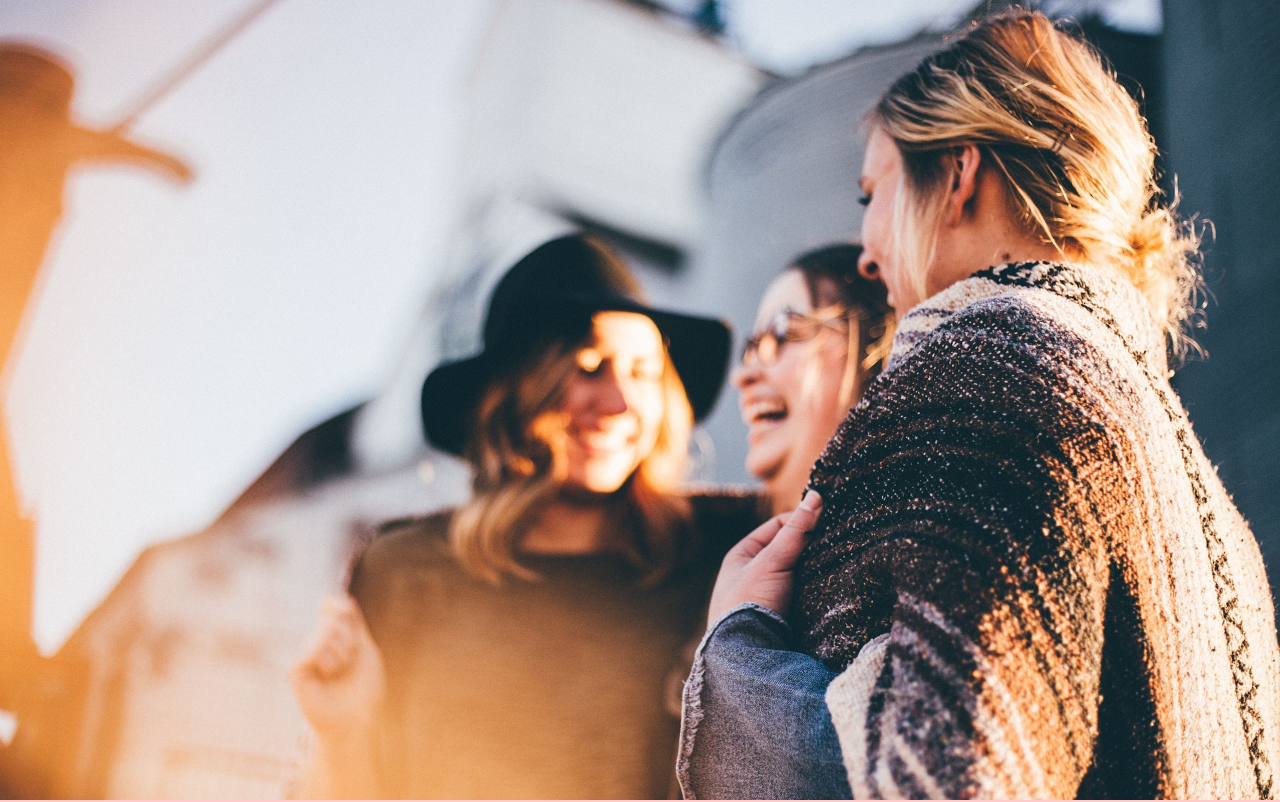
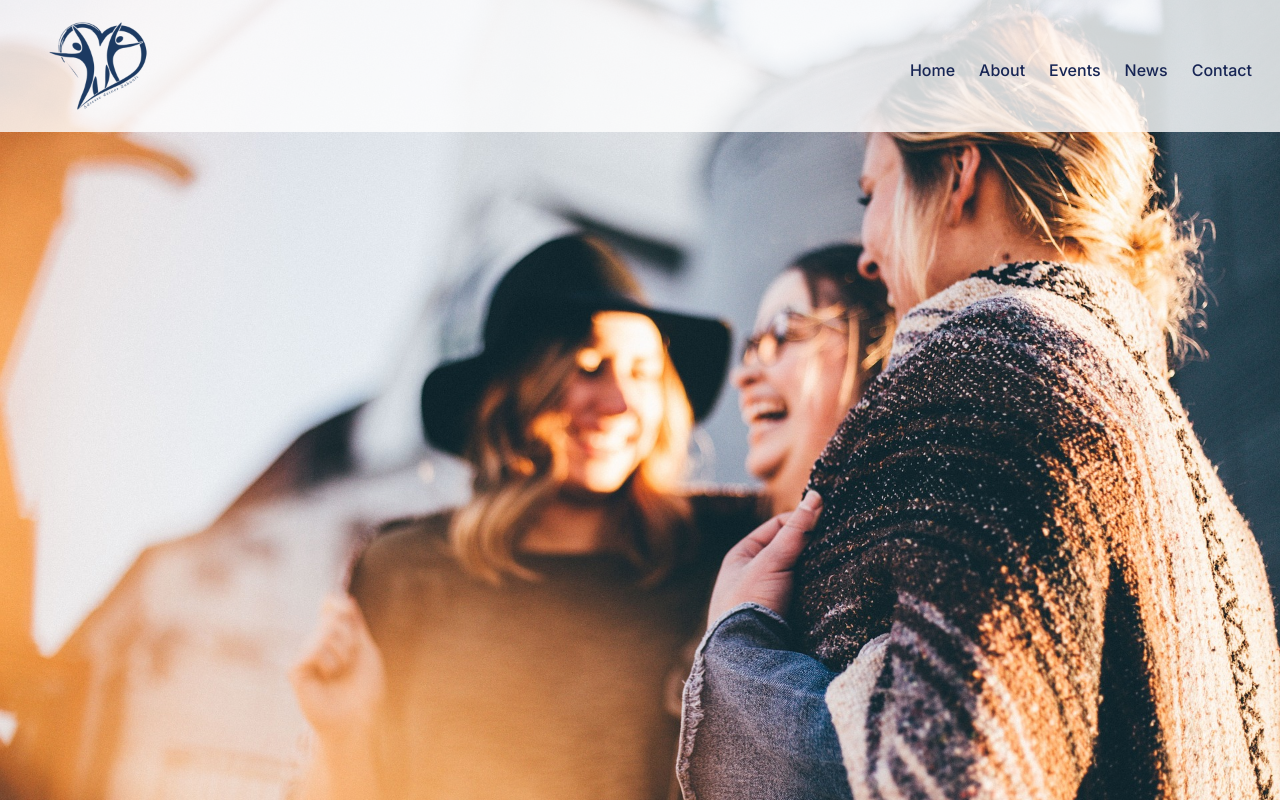
Before and after one commit to yykoca/sisterhood-association, a Next.js app: page / in a window 1280 px wide. Shown: the top 802 px of the page. Built offline with nearby package versions, Linux system fonts and the light colour scheme.

Commit message:
Add some style to sidenav

```diff
--- a/src/app/ui/sidenav.tsx
+++ b/src/app/ui/sidenav.tsx
@@ -4,13 +4,15 @@ import Image from 'next/image';
 
 export default function SideNav() {
   return (
-    <div className="flex h-full flex-row p-4">
+    <div className='absolute w-full bg-white bg-opacity-80 z-10'>
+      <div className="flex flex-row xl:container mx-auto p-4">
         <Link
           className="flex items-center justify-start rounded-md"
           href="/"
         >
           <div className="w-100 md:w-40 flex items-center justify-center">
             <Image
+                className="xl:ms-1 ms-6"
                 src="/images/adz-logo-blue.png"
                 alt="Logo"
                 width={100}
@@ -19,10 +21,11 @@ export default function SideNav() {
               />
           </div>
         </Link>
-      <div className="flex grow flex-row justify-between space-x-2 md:flex-row md:space-x-0 md:space-y-2">
+        <div className="flex grow flex-row justify-between items-center space-x-2 md:flex-row md:space-x-0 md:space-y-2">
           <div className="hidden h-auto w-full grow rounded-md md:block"></div>
           <NavLinks />
         </div>
       </div>
+    </div>
   );
 }
```
Lines whose indentation alone changed are shown as unchanged.
